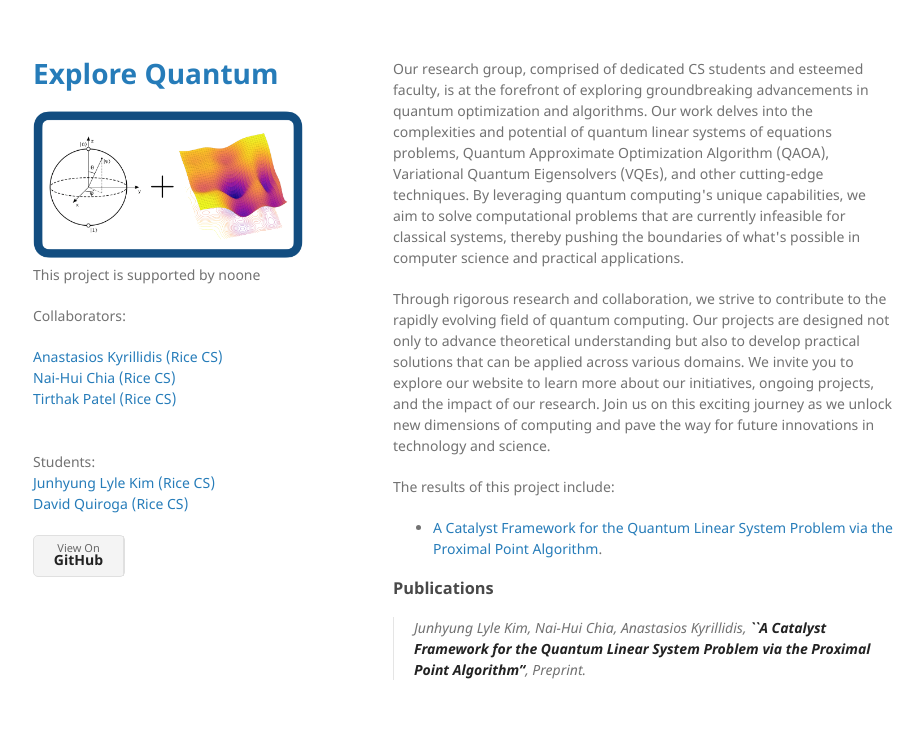
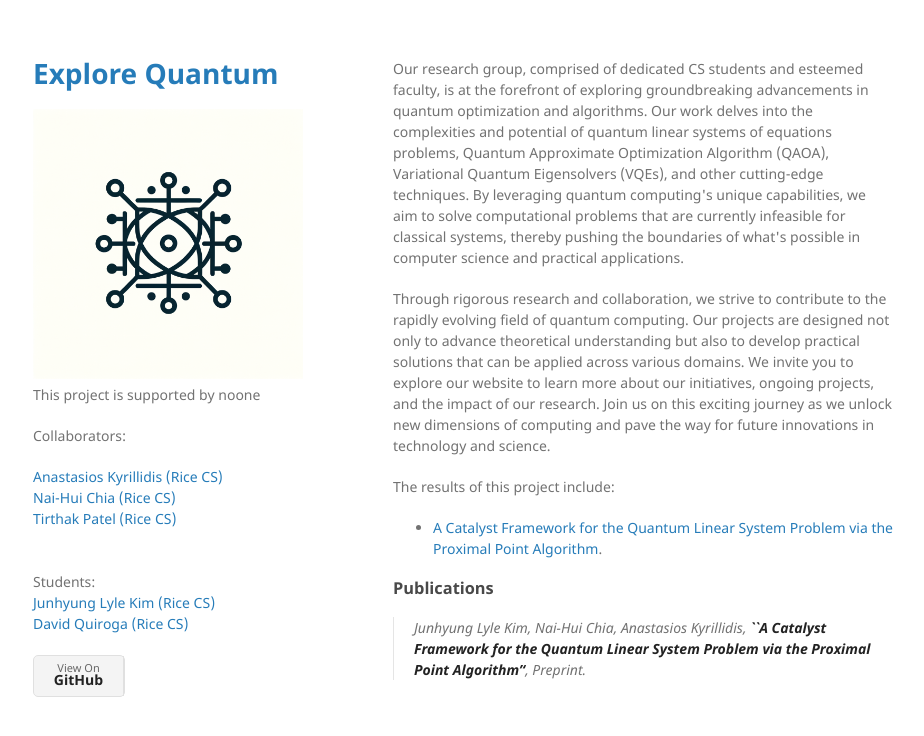
Before and after one commit to akyrillidis/explore-quantum, a Jekyll site: the page index.html, which Jekyll copies as it is, in a window 1280 px wide. Shown: the top 736 px of the page, without its empty margins (177-1101 px from the left). Built offline with Jekyll 4.4.1, drawn with Linux system fonts in a browser that asks for light colours.

Commit message:
Update index.html

```diff
--- a/index.html
+++ b/index.html
@@ -23,7 +23,7 @@
 <meta name="twitter:card" content="summary" />
 <meta property="twitter:title" content="Explore Quantum" />
 <script type="application/ld+json">
-{"@context":"https://schema.org","@type":"WebSite","description":"This project is supported by noone","headline":"Explore Quantum","name":"Explore Quantum","publisher":{"@type":"Organization","logo":{"@type":"ImageObject","url":"https://akyrillidis.github.io/explore-quantum/assets/img/logo.png"}},"url":"https://akyrillidis.github.io/explore-quantum/"}</script>
+{"@context":"https://schema.org","@type":"WebSite","description":"This project is supported by noone","headline":"Explore Quantum","name":"Explore Quantum","publisher":{"@type":"Organization","logo":{"@type":"ImageObject","url":"https://akyrillidis.github.io/explore-quantum/assets/img/QuanTAS_logo.png"}},"url":"https://akyrillidis.github.io/explore-quantum/"}</script>
 <!-- End Jekyll SEO tag -->
 
     <link rel="stylesheet" href="/explore-quantum/assets/css/style.css?v=f26471002a98e3de450cc636dbec37950f7e5c63">
@@ -37,7 +37,7 @@
         <h1><a href="https://akyrillidis.github.io/explore-quantum/">Explore Quantum</a></h1>
 
 
-          <img src="/explore-quantum/assets/img/logo.png" alt="Logo" />
+          <img src="/explore-quantum/assets/img/QuanTAS_logo.png" alt="Logo" />
 
 
         <br>
```
